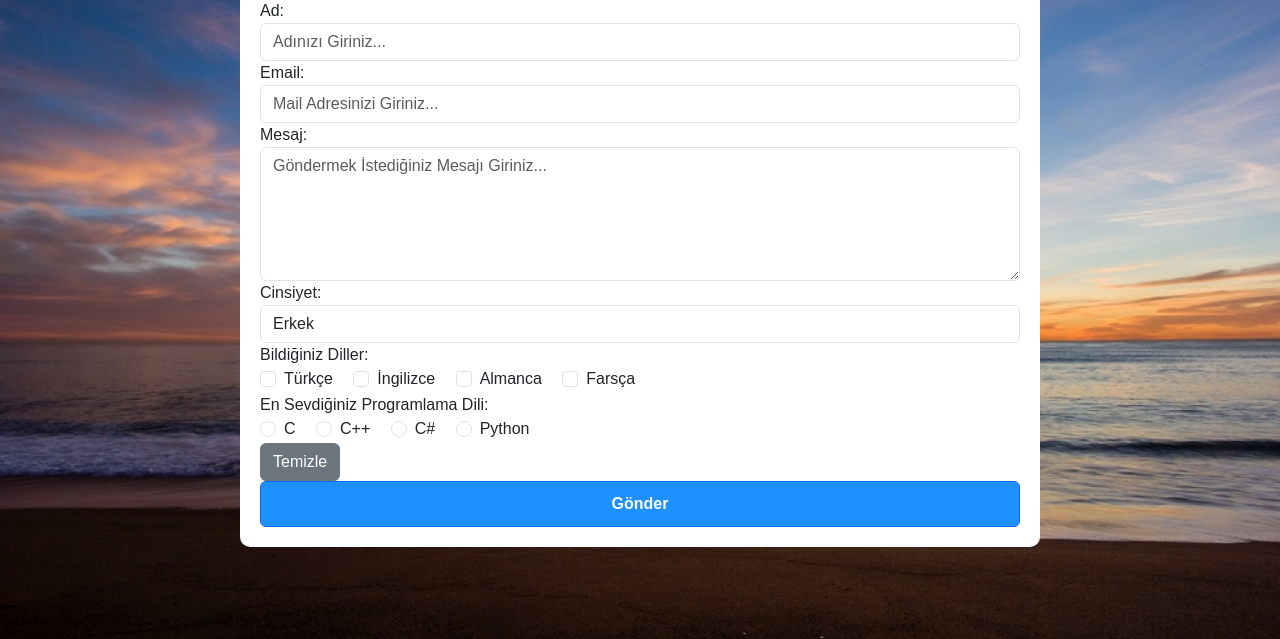
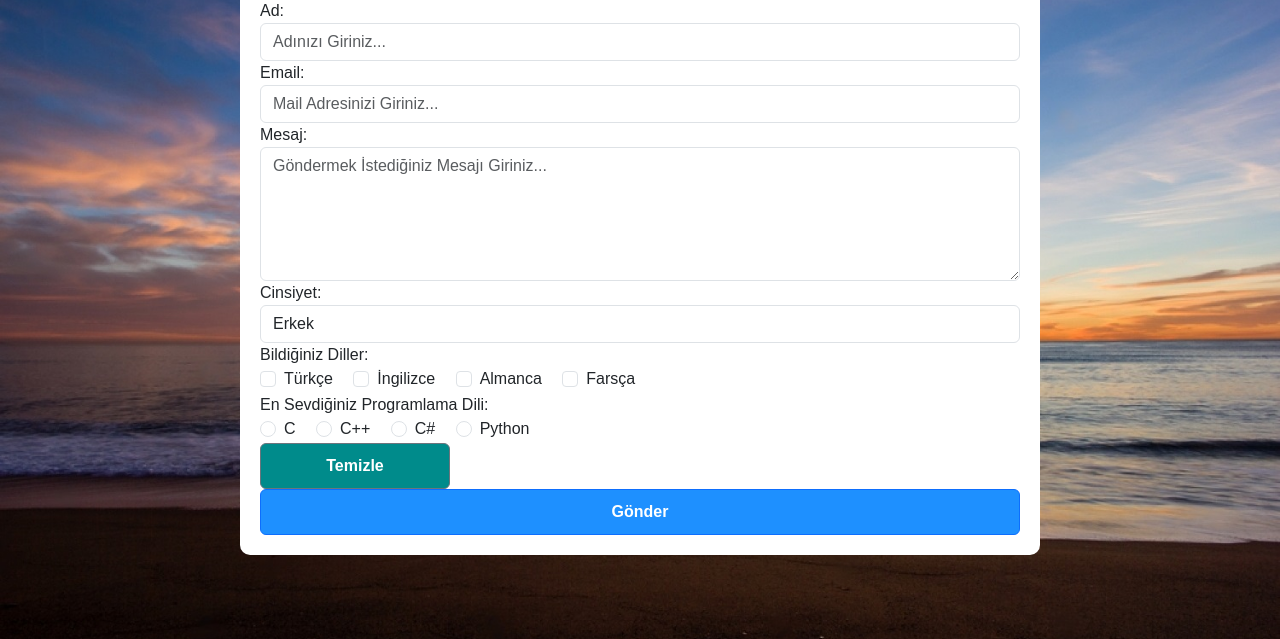
Before and after one commit to ByeBye21/WEB, a PHP site: page /iletisim.html in a window 1280 px wide. Shown: the part 161-800 px from the top of the page. Run offline with PHP 8.4, Linux system fonts and the light colour scheme.

Commit message:
Update iletisim.css

```diff
--- a/css/iletisim.css
+++ b/css/iletisim.css
@@ -17,3 +17,12 @@ body {
     background-color:dodgerblue;
 
   }
+
+  button[type="button"] {
+    width: 25%;
+    padding: 10px;
+    font-size: 16px;
+    font-weight: bold;
+    background-color:darkcyan;
+
+  }
```
